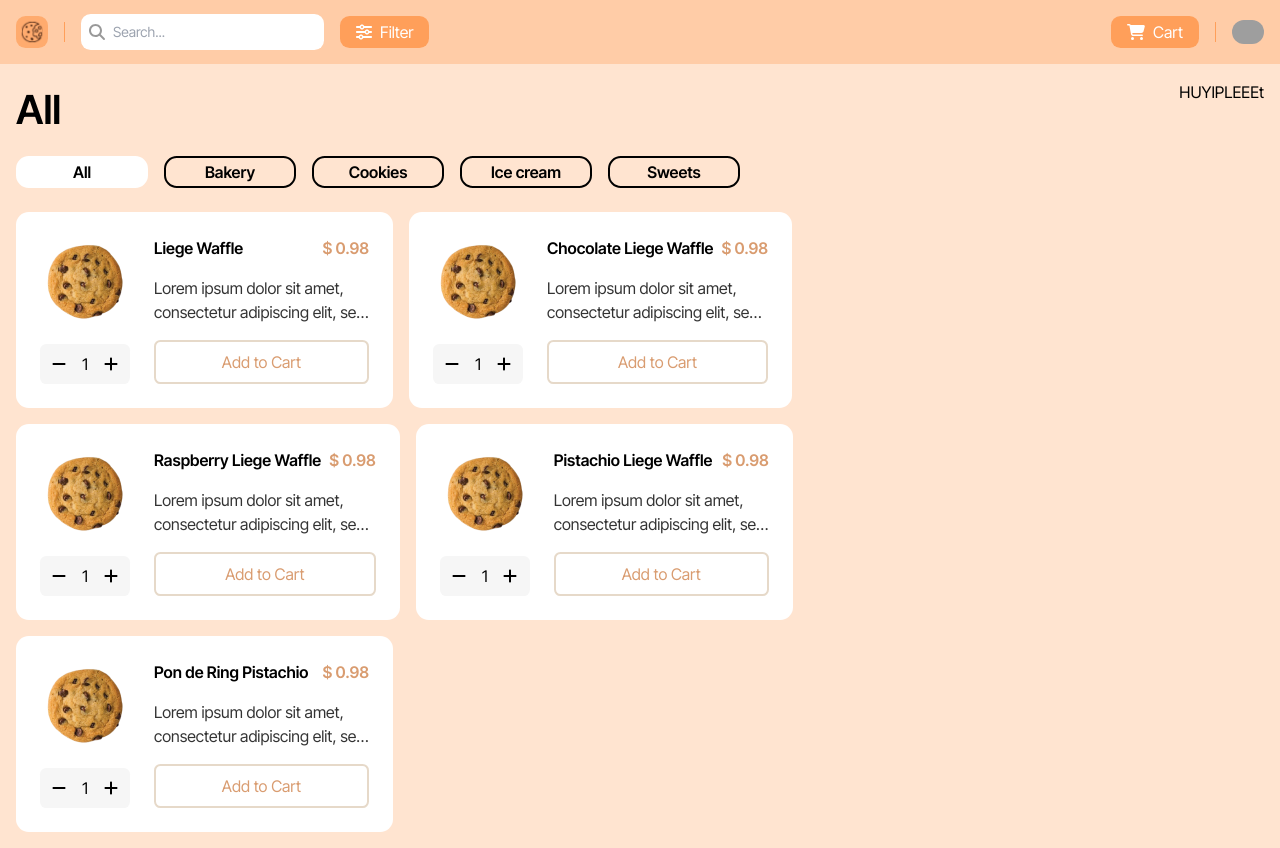
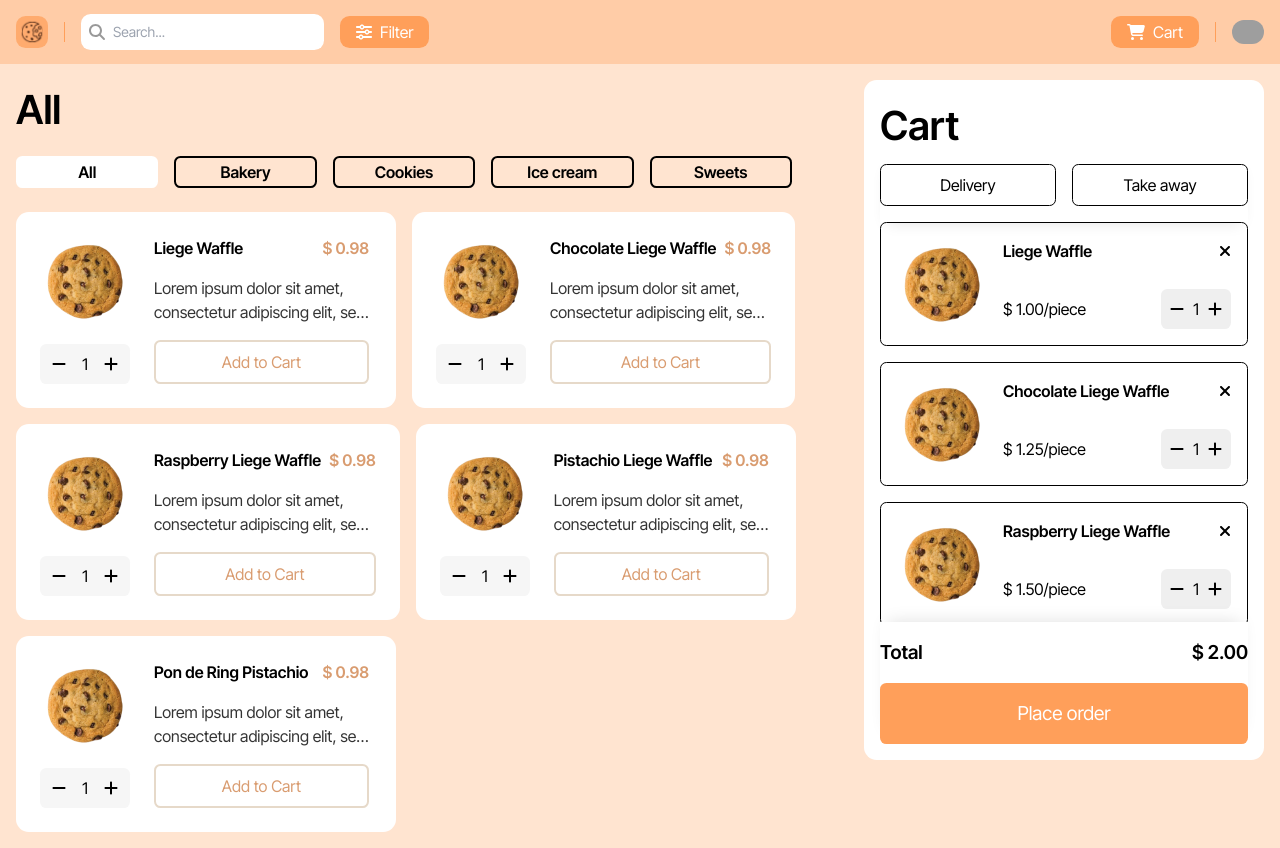
Before and after one commit to IvanWake/cookieStore, a React (Create React App) app: page /home in a window 1280 px wide. Both pictures are taken after a click on the button "Cart". Built offline with nearby package versions, Linux system fonts and the light colour scheme; no server answers; grey boxes are pictures that could not be loaded.

Commit message:
Cart layout finished

```diff
--- a/src/components/Cart/Cart.js
+++ b/src/components/Cart/Cart.js
@@ -1,5 +1,73 @@
+import { cart } from "../../store/styles";
+import Product from "./CartProduct";
+
 const Cart = () => {
-    return <h1>HUYIPLEEEt</h1>;
+
+    const cartProducts = [
+        {
+            category: 'Cookies',
+            name: 'Liege Waffle',
+            price: '1.00',
+            description: 'Delicate, crispy waffle crafted using the traditional Belgian recipe, adorned with sugar crystals.'
+        },
+        {
+            category: 'Cookies',
+            name: 'Chocolate Liege Waffle',
+            price: '1.25',
+            description: 'Indulge in the rich goodness of a chocolate-infused Liege waffle, a delightful treat with a crispy exterior and a sumptuous Belgian touch.'
+        },
+        {
+            category: 'Cookies',
+            name: 'Raspberry Liege Waffle',
+            price: '1.50',
+            description: 'A Liege waffle covered in luscious raspberry glaze and topped with dried raspberries for an exquisite fruity delight.'
+        },
+        {
+            category: 'Cookies',
+            name: 'Pistachio Liege Waffle',
+            price: '1.55',
+            description: 'Savor the indulgence of a Liege waffle adorned with pistachio glaze and sprinkled with chocolate flakes for a delightful fusion of flavors.'
+        },
+        {
+            category: 'Bakery',
+            name: 'Pon de Ring Pistachio',
+            price: '2.00',
+            description: 'Experience the unique Pon de Ring Donut with a pistachio twist, featuring a delightful pistachio glaze for a nutty and sweet sensation.'
+        },
+
+    ];
+
+    return (
+        <div className={cart.wrapper}>
+            <div className={cart.cart}>
+                <div className={cart.header}>Cart</div>
+                <div className={cart.method}>
+                    <button className={cart.button}>Delivery</button>
+                    <button className={cart.button}>Take away</button>
+                </div>
+                <div className={cart.productList}>
+                    {
+                        cartProducts.map(product => (
+                            <Product
+                                key={'cpId ' + Math.random()}
+                                id={'cpId ' + Math.random()}
+                                name={product.name}
+                                price={product.price}
+                            />
+                        ))
+                    }
+                </div>
+                <div className={cart.footer}>
+                    <div className={cart.total}>
+                        <p>Total</p>
+                        <p>$ 2.00</p>
+                    </div>
+                    <button className={cart.footerButton}>Place order</button>
+                </div>
+            </div>
+        </div>
+
+    );
 }
 
 export default Cart;
--- a/src/components/Cart/CartProduct.js
+++ b/src/components/Cart/CartProduct.js
@@ -0,0 +1,52 @@
+import { useState } from 'react';
+import { cart } from "../../store/styles";
+import { FontAwesomeIcon } from "@fortawesome/react-fontawesome";
+import { faMinus, faPlus, faXmark } from "@fortawesome/free-solid-svg-icons";
+import product from "../../assets/american.png";
+
+const CartProduct = (props) => {
+
+    const [productCounter, setProductCounter] = useState(1);
+
+    const increaseCounterHandler = () => {
+        if (productCounter === 10) {
+            return;
+        }
+        setProductCounter(prevState => prevState + 1);
+    }
+
+    const decreaseCounterHandler = () => {
+        if (productCounter === 1) {
+            return;
+        }
+        setProductCounter(prevState => prevState - 1);
+    }
+
+    return (
+        <div className={cart.product}>
+            <div className={cart.productInfo}>
+                <img src={product} alt="product" />
+                <div className={cart.description}>
+                    <div className={cart.productHeader}>
+                        <div className={cart.name}>{props.name}</div>
+                        <div><FontAwesomeIcon icon={faXmark} /></div>
+                    </div>
+                    <div className={cart.counterWrapper}>
+                        <div className={cart.price}>$ {props.price}/piece</div>
+                        <div className={cart.productCount}>
+                            <button className={cart.editCount} onClick={decreaseCounterHandler}>
+                                <FontAwesomeIcon icon={faMinus} />
+                            </button>
+                            <div className="counter">{productCounter}</div>
+                            <button className={cart.editCount} onClick={increaseCounterHandler}>
+                                <FontAwesomeIcon icon={faPlus} />
+                            </button>
+                        </div>
+                    </div>
+                </div>
+            </div>
+        </div>
+    );
+}
+
+export default CartProduct;
--- a/src/components/Product/ProductList.js
+++ b/src/components/Product/ProductList.js
@@ -5,6 +5,7 @@ import Product from "./Product";
 
 const ProductList = () => {
     const category = useProducts(state => state.selectedCategory);
+
     const productsList = [
         {
             category: 'Cookies',
--- a/src/store/styles.js
+++ b/src/store/styles.js
@@ -28,13 +28,13 @@ export const notFound = {
 };
 
 export const main = {
-    main: 'z-10 flex relative mx-auto my-0 max-w-[1400px] p-4 mt-[4rem]',
-    div: 'flex flex-col'
+    main: 'z-10 flex relative justify-between mx-auto my-0 max-w-[1400px] p-4 mt-[4rem]',
+    div: 'flex flex-col mr-4'
 };
 
 export const products = {
     productList: 'flex flex-wrap gap-4 mt-4',
-    product: 'flex gap-6 bg-[#fff] p-6 rounded-[0.8rem] min-ws-[380px]',
+    product: 'flex gap-6 bg-[#fff] p-6 rounded-[0.8rem] min-w-[380px]',
     productCol: 'flex flex-col justify-between gap-4',
     productDesc: 'flex flex-col gap-4',
     productDescHeader: 'flex justify-between',
@@ -50,6 +50,27 @@ export const products = {
 export const category = {
     categoryName: 'font-extrabold text-[2.5rem]',
     categoryDiv: 'flex sticky top-[4rem] items-center gap-4 bg-[#FFE4D0] pt-4 pb-2 ',
-    category: 'flex justify-center items-center w-[8.25rem] h-8 cursor-pointer rounded-[0.8rem] border-2 border-black transition-all duration-300 ease-in-out font-bold hover:text-black hover:bg-white hover:border-white hover:border-2 active:scale-95',
+    category: 'flex justify-center items-center w-[8.9rem] h-8 cursor-pointer rounded-[0.4rem] border-2 border-black transition-all duration-300 ease-in-out font-bold hover:text-black hover:bg-white hover:border-white hover:border-2 active:scale-95',
     categorySelected: 'text-black bg-white border-2 border-white'
+};
+
+export const cart = {
+    wrapper: 'flex flex-col sticky top-[5rem] h-[85vh] min-w-[400px] bg-white rounded-[0.8rem] p-4',
+    cart: 'h-full flex flex-col justify-between relative',
+    header: 'text-[2.5rem] font-bold',
+    method: 'flex gap-4 pt-2 pb-4 items-center shadow-[0px_8px_16px_-8px_#00000020]',
+    button: 'w-[50%] p-2 border border-black rounded-[0.4rem] transition-all duration-300 ease-in-out hover:border-[#FF9F5A] hover:bg-[#FF9F5A] hover:text-white active:scale-95',
+    productList: 'flex flex-col gap-4 min-h-[auto] h-full overflow-y-scroll',
+    product: 'flex items-center justify-between p-4 rounded-[0.4rem] border border-black',
+    productInfo: 'flex min-w-[100%] gap-4',
+    description: 'flex flex-col w-[100%] justify-between',
+    productHeader: 'flex justify-between items-center',
+    name: 'font-bold flex max-w-[190px] truncate',
+    counterWrapper: 'flex justify-between',
+    price: 'flex items-center',
+    productCount: 'flex items-center justify-around gap-2 rounded-[0.4rem] p-2 bg-[#efefef]',
+    editCount: 'flex justify-center items-center w-4 h-4 rounded-1/2 transition-all duration-300 ease-in-out',
+    footer: 'bg-white flex flex-col pt-4 gap-4 shadow-[0px_-8px_16px_-8px_#00000020]',
+    total: 'flex justify-between font-semibold text-[1.2em]',
+    footerButton: 'border-none px-4 py-4 text-[1.2em] font-medium text-white bg-[#FF9F5A] rounded-[0.4rem]',
 }
```
